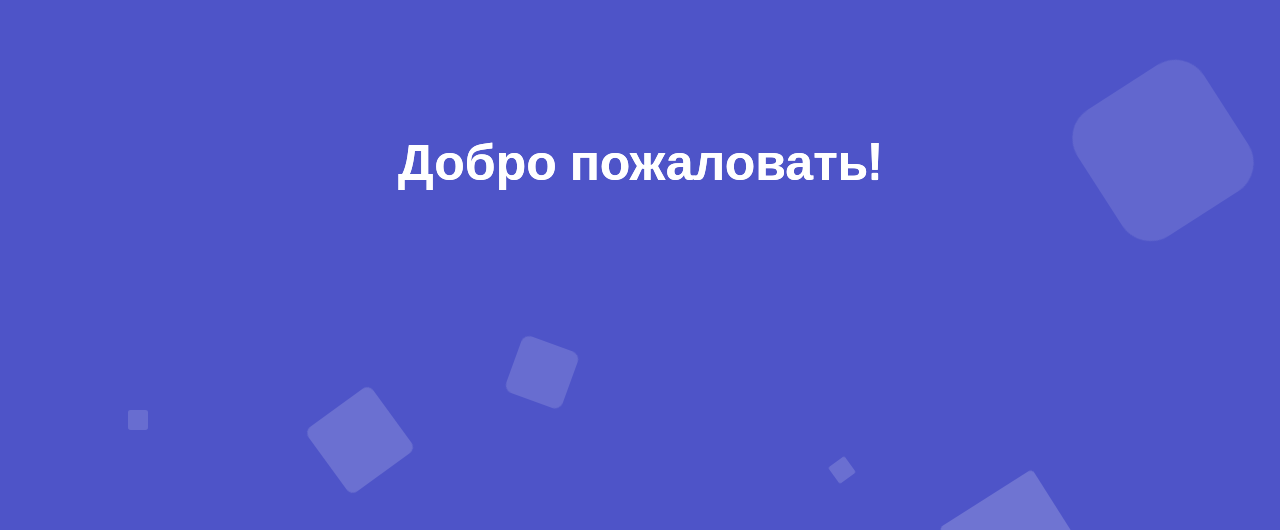
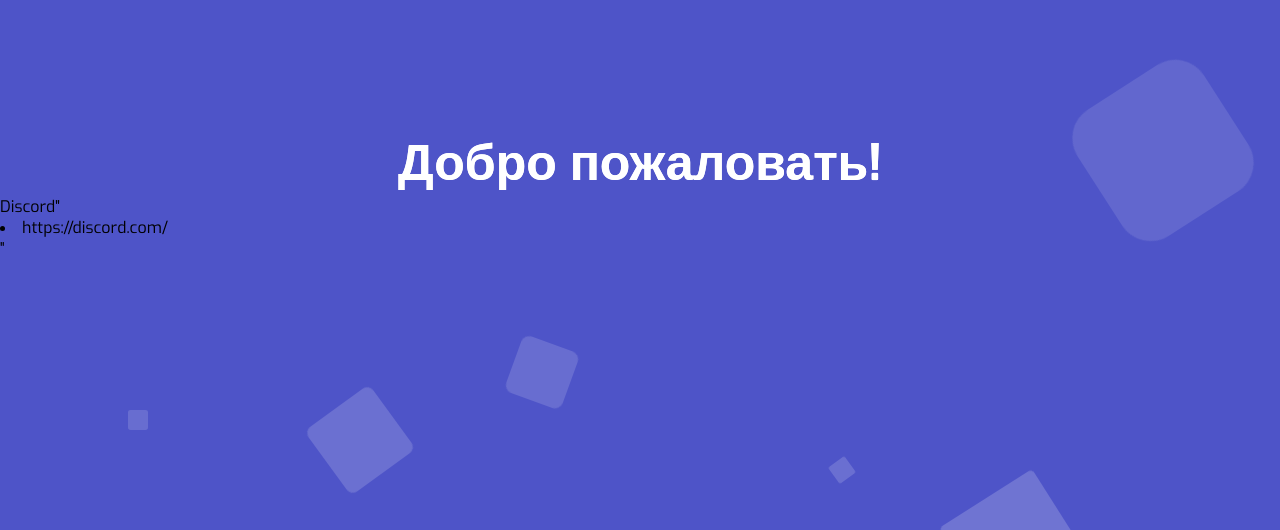
Before and after one commit to Samir007800/avashops, a plain HTML site: page index.html in a window 1280 px wide. Shown: the part 270-800 px from the top of the page. Drawn offline with Linux system fonts and the light colour scheme.

Commit message:
Update index.html

```diff
--- a/index.html
+++ b/index.html
@@ -32,6 +32,9 @@
     <div class="context">
         <div class="textb">
             <h1 class="h1">Добро пожаловать!</h1>
+                    <div class="compani">
+        <p class="Dc">Discord"<li>https://discord.com/</li>"</p>
+    </div>
         </div>
     </div>
 </body>
```
